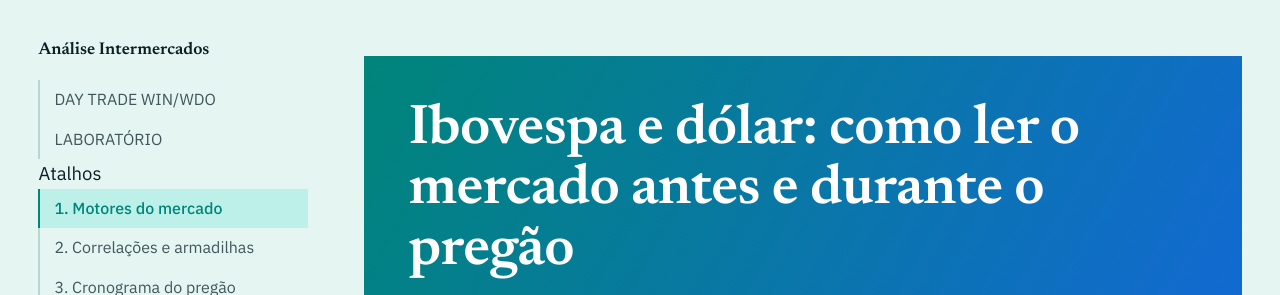
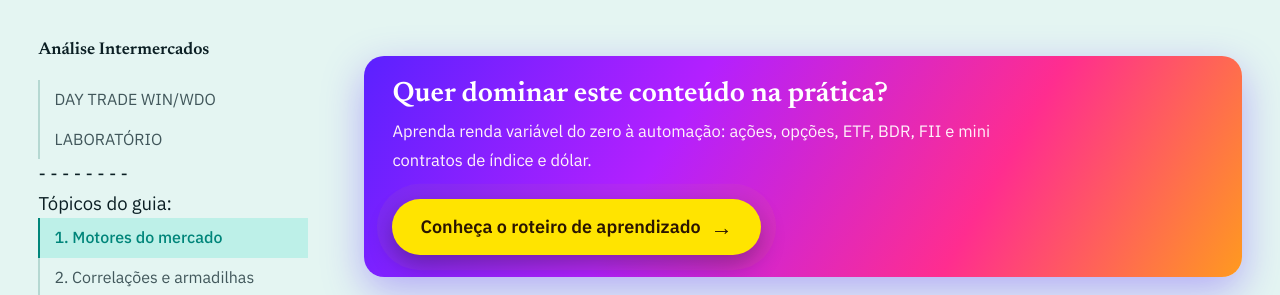
Before and after one commit to jmelo2023/mercado, a plain HTML site: page index.html in a window 1280 px wide. Shown: the top 295 px of the page. Drawn offline with Linux system fonts and the light colour scheme.

Commit message:
Add call-to-action section with styles
Added a call-to-action section with styling for better user engagement.

```diff
--- a/index.html
+++ b/index.html
@@ -145,6 +145,20 @@ body.noscroll{overflow:hidden}
 }
 @media(prefers-reduced-motion:reduce){nav,.nav-bg,.menu-btn i{transition:none}}
 @media print{.menu-btn,.nav-bg{display:none!important}}
+
+.cta-top{position:relative;overflow:hidden;display:flex;align-items:center;justify-content:space-between;gap:24px;flex-wrap:wrap;margin:0 0 20px;padding:22px 28px;border-radius:20px;color:#fff;background:linear-gradient(120deg,#5B21FF 0%,#B320FF 35%,#FF2D8F 70%,#FF9A1F 100%);box-shadow:0 14px 40px rgba(91,33,255,.35)}
+.cta-top:before{content:"";position:absolute;top:0;left:-60%;width:40%;height:100%;background:linear-gradient(100deg,transparent,rgba(255,255,255,.35),transparent);transform:skewX(-20deg);animation:ctaShine 3.6s infinite}
+@keyframes ctaShine{0%{left:-60%}60%,100%{left:130%}}
+.cta-top div{position:relative;max-width:60ch}
+.cta-top b{display:block;font:800 clamp(20px,2.4vw,28px)/1.2 var(--serif);margin-bottom:4px}
+.cta-top span{font-size:16.5px;color:#FFF3FA}
+.cta-btn{position:relative;display:inline-flex;align-items:center;gap:10px;background:#FFE400;color:#2A1500;text-decoration:none;font:800 18px/1 var(--sans);padding:17px 28px;border-radius:999px;box-shadow:0 0 0 0 rgba(255,228,0,.8),0 10px 24px rgba(0,0,0,.3);animation:ctaPulse 2s infinite;transition:transform .2s}
+.cta-btn:hover{transform:translateY(-3px) scale(1.04);color:#2A1500}
+.cta-btn i{font-style:normal;font-size:22px}
+@keyframes ctaPulse{70%{box-shadow:0 0 0 16px rgba(255,228,0,0),0 10px 24px rgba(0,0,0,.3)}100%{box-shadow:0 0 0 0 rgba(255,228,0,0),0 10px 24px rgba(0,0,0,.3)}}
+@media(max-width:900px){.cta-top{padding:20px 18px;margin-top:44px}.cta-btn{width:100%;justify-content:center}}
+@media(prefers-reduced-motion:reduce){.cta-top:before,.cta-btn{animation:none}}
+@media print{.cta-top{display:none}}
 </style>
 </head>
 <body>
@@ -155,7 +169,8 @@ body.noscroll{overflow:hidden}
 <b>Análise Intermercados</b>
 <a href="https://jmelo2023.github.io/mercado/daytrade.html">DAY TRADE WIN/WDO</a>
 <a href="https://jmelo2023.github.io/mercado/laboratorio.html">LABORATÓRIO</a>
-Atalhos
+- - - - - - - -<br>
+Tópicos do guia:
 <a href="#motores">1. Motores do mercado</a>
 <a href="#correlacoes">2. Correlações e armadilhas</a>
 <a href="#cronograma">3. Cronograma do pregão</a>
@@ -167,6 +182,7 @@ Atalhos
 </nav>
 
 <main>
+<aside class="cta-top"><div><b>Quer dominar este conteúdo na prática?</b><span>Aprenda renda variável do zero à automação: ações, opções, ETF, BDR, FII e mini contratos de índice e dólar.</span></div><a class="cta-btn" href="educacao-renda-variavel.html">Conheça o roteiro de aprendizado <i>→</i></a></aside>
 <header>
 <h1>Ibovespa e dólar: como ler o mercado antes e durante o pregão</h1>
 <p class="lead">Um roteiro para entender o que move a bolsa brasileira e o câmbio, em que horário cada fator pesa mais e como acompanhar tudo com ferramentas gratuitas.</p>
```
